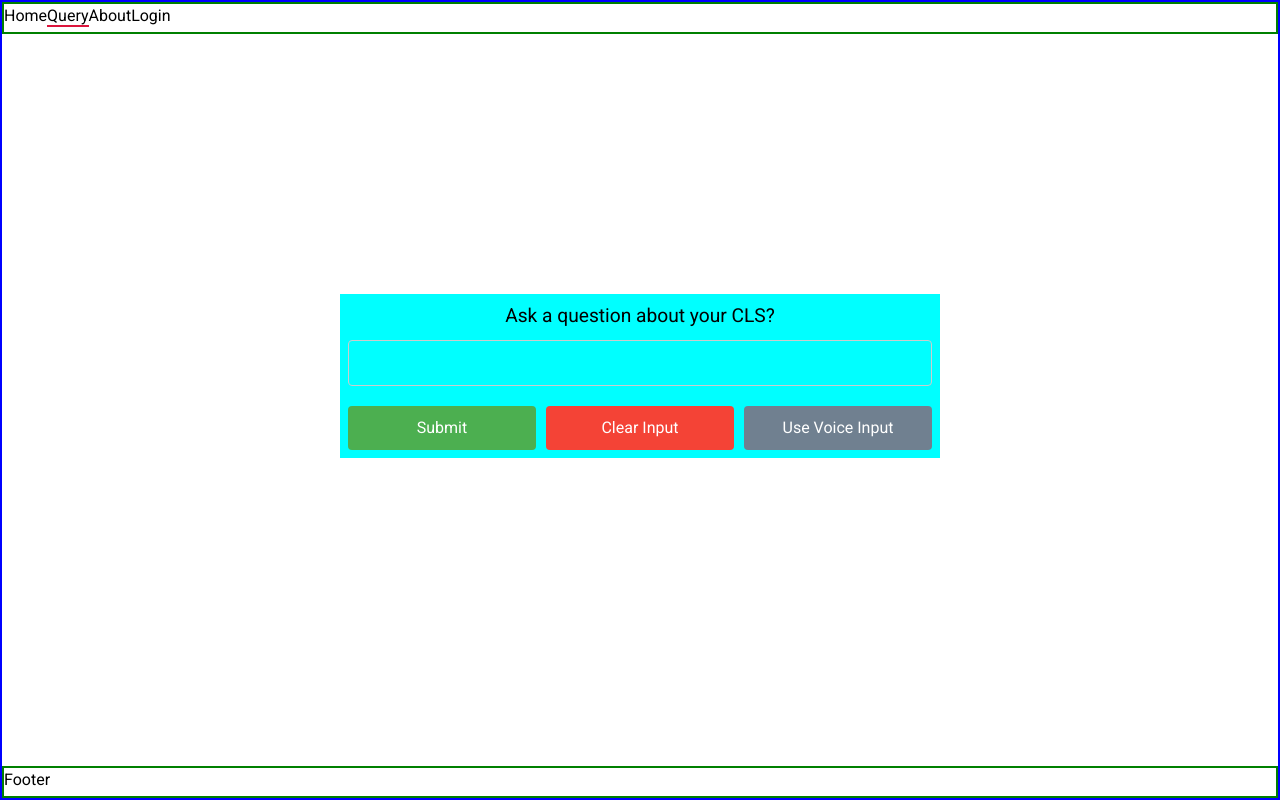
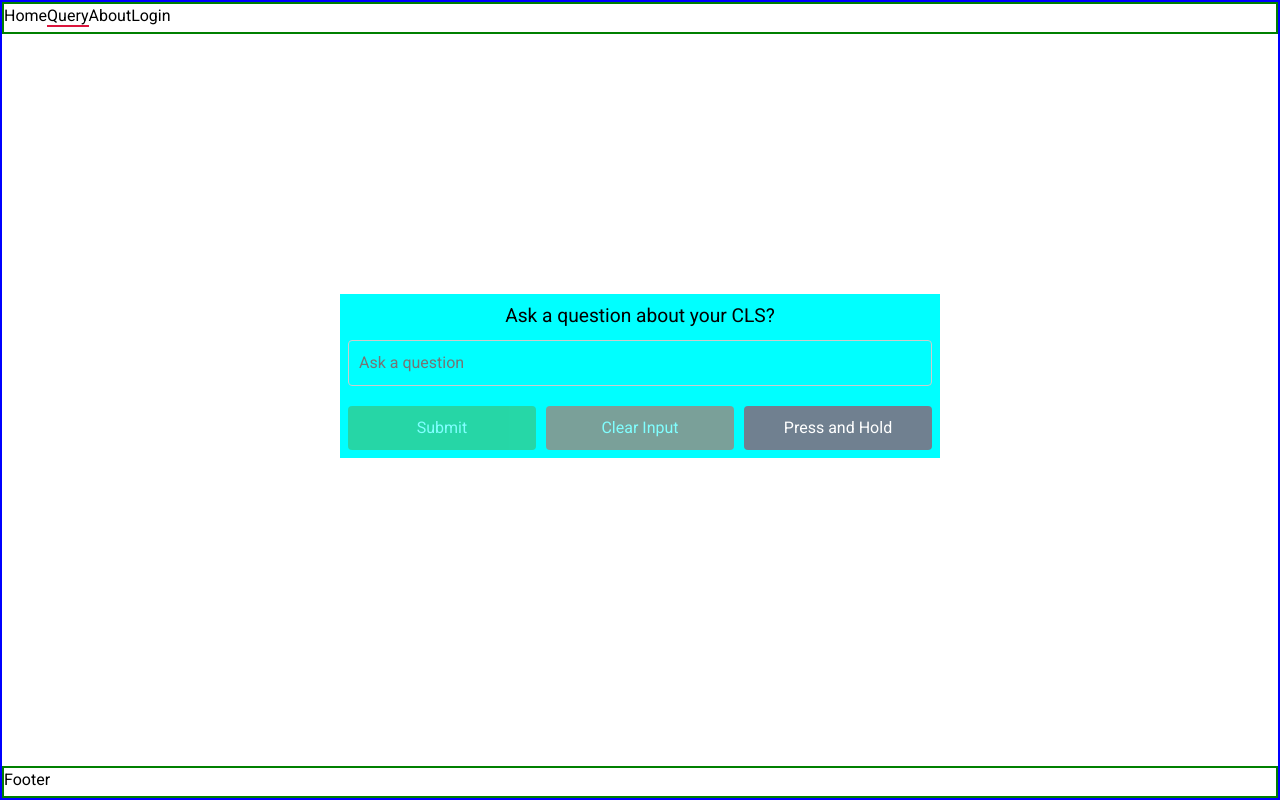
Before and after one commit to MeGallin/langchainPinecone, a React (Vite) app in the folder FE/: page /query in a window 1280 px wide. Built offline with nearby package versions, Linux system fonts and the light colour scheme.

Commit message:
Press anh hold voice

```diff
--- a/FE/src/components/question/QuestionComponent.css
+++ b/FE/src/components/question/QuestionComponent.css
@@ -107,6 +107,51 @@
   margin-top: 20px;
 }
 
+/* Add these styles to your existing CSS file */
+
+button:disabled {
+  background-color: #ccc;
+  cursor: not-allowed;
+  opacity: 0.5;
+}
+
+button.submit-btn:disabled {
+  background-color: #4caf50; /* Adjust to your preferred color */
+}
+
+button.button-clear:disabled {
+  background-color: #f44336; /* Adjust to your preferred color */
+}
+
+button.button-voice:disabled {
+  background-color: #2196f3; /* Adjust to your preferred color */
+}
+
+/* Add these styles to your existing CSS file */
+
+button:disabled {
+  background-color: #ccc;
+  cursor: not-allowed;
+  opacity: 0.5;
+}
+
+button.submit-btn:disabled {
+  background-color: #4caf50; /* Adjust to your preferred color */
+}
+
+button.button-clear:disabled {
+  background-color: #f44336; /* Adjust to your preferred color */
+}
+
+button.button-voice:disabled {
+  background-color: #2196f3; /* Adjust to your preferred color */
+}
+
+button.button-voice.listening {
+  background-color: #ffeb3b; /* Adjust to your preferred color for active listening state */
+  color: black;
+}
+
 /* Media queries */
 @media (max-width: 600px) {
   .question-form-container {
--- a/FE/src/components/question/QuestionComponent.tsx
+++ b/FE/src/components/question/QuestionComponent.tsx
@@ -12,12 +12,15 @@ const questionAtom = atom<string>('');
 const responsesAtom = atom<ResponseType[]>([]);
 const errorAtom = atom<string | null>(null);
 const loadingAtom = atom<boolean>(false);
+const listeningAtom = atom<boolean>(false);
 
 const QuestionComponent: React.FC = () => {
   const [question, setQuestion] = useAtom(questionAtom);
   const [responses, setResponses] = useAtom(responsesAtom);
   const [error, setError] = useAtom(errorAtom);
   const [loading, setLoading] = useAtom(loadingAtom);
+  const [listening, setListening] = useAtom(listeningAtom);
+  const recognitionRef = React.useRef<SpeechRecognition | null>(null);
 
   const handleInputChange = (event: React.ChangeEvent<HTMLInputElement>) => {
     setQuestion(event.target.value);
@@ -55,7 +58,7 @@ const QuestionComponent: React.FC = () => {
     }
   };
 
-  const handleVoiceInput = () => {
+  const handleVoiceInputStart = () => {
     const SpeechRecognition =
       (window as any).SpeechRecognition ||
       (window as any).webkitSpeechRecognition;
@@ -78,7 +81,17 @@ const QuestionComponent: React.FC = () => {
       setError('Error occurred in recognition: ' + event.error);
     };
 
+    recognitionRef.current = recognition;
     recognition.start();
+    setListening(true);
+  };
+
+  const handleVoiceInputStop = () => {
+    if (recognitionRef.current) {
+      recognitionRef.current.stop();
+      recognitionRef.current = null;
+      setListening(false);
+    }
   };
 
   return (
@@ -90,12 +103,13 @@ const QuestionComponent: React.FC = () => {
           id="question"
           value={question}
           onChange={handleInputChange}
+          placeholder="Ask a question"
           required
         />
         <div className="button-container">
           <button
             type="submit"
-            disabled={!question.trim()}
+            disabled={!question.trim() || loading}
             className="submit-btn"
           >
             Submit
@@ -103,17 +117,20 @@ const QuestionComponent: React.FC = () => {
           <button
             type="button"
             onClick={clearInput}
-            disabled={!question.trim()}
+            disabled={!question.trim() || loading}
             className="button-clear"
           >
             Clear Input
           </button>
           <button
             type="button"
-            onClick={handleVoiceInput}
-            className="button-voice"
+            onMouseDown={handleVoiceInputStart}
+            onMouseUp={handleVoiceInputStop}
+            onMouseLeave={handleVoiceInputStop}
+            className={`button-voice ${listening ? 'listening' : ''}`}
+            disabled={loading}
           >
-            Use Voice Input
+            {listening ? 'Listening...' : 'Press and Hold'}
           </button>
         </div>
       </form>
```
